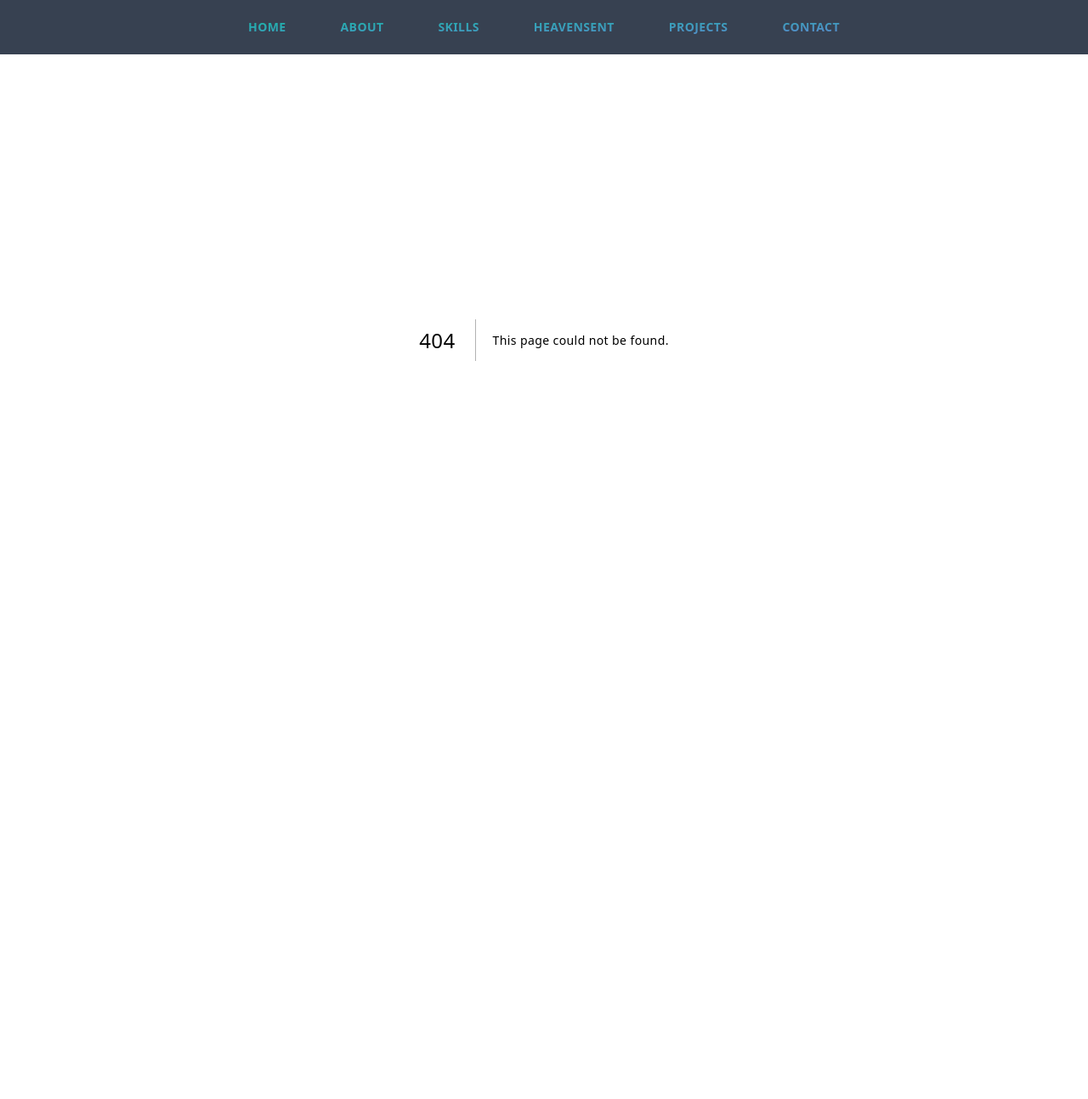
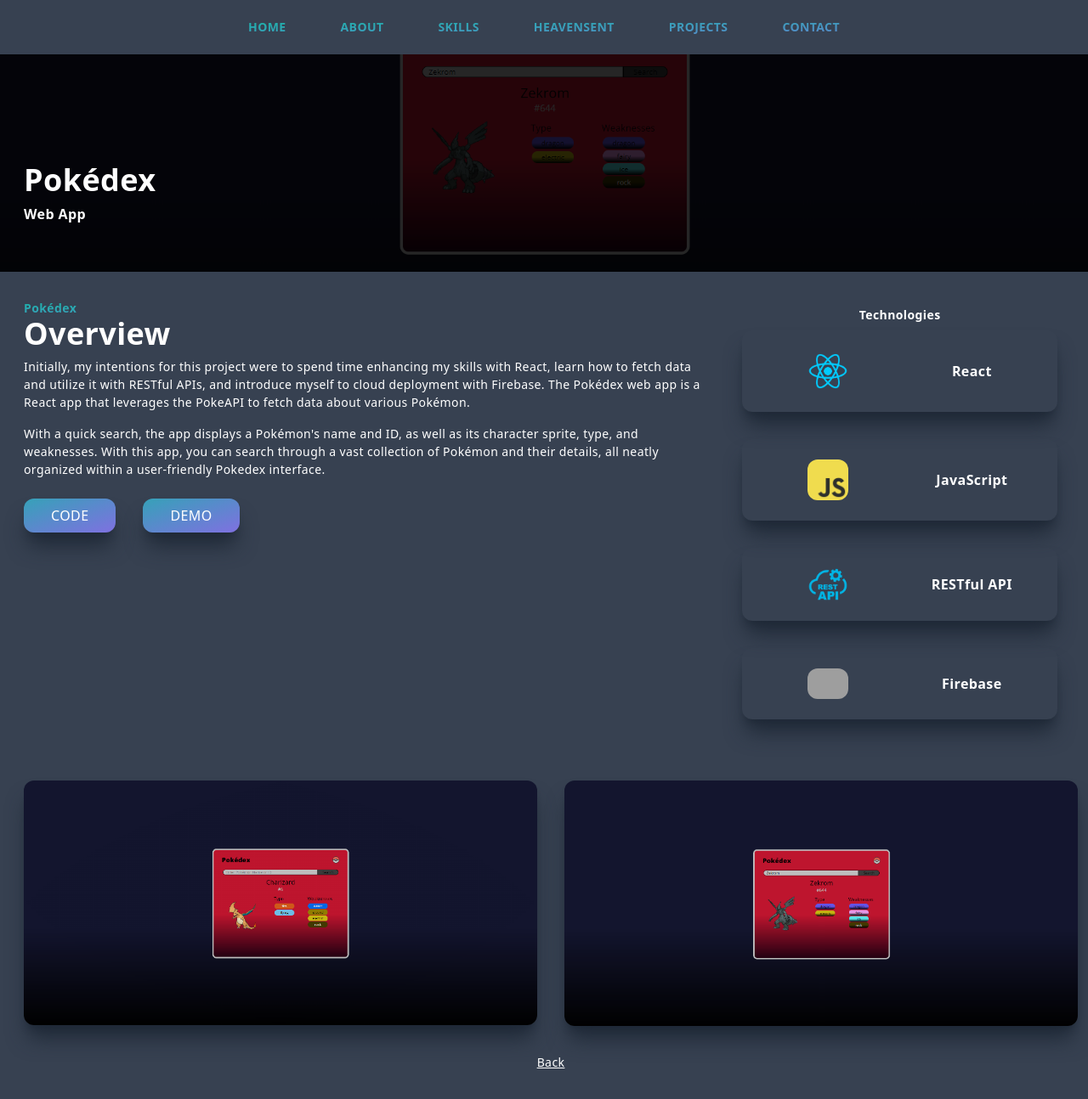
Before and after one commit to m0hue/portfolio-23, a Next.js app: page /pokedex in a window 1280 px wide. Before the commit this address had no page. Shown: the top 1294 px of the page at 85% size. Before the commit the page ends 800 px from the top, so only its background shows below. Built offline with nearby package versions, Linux system fonts and the light colour scheme; grey boxes are pictures that could not be loaded.

Commit message:
Added pokedex page

```diff
--- /dev/null
+++ b/pages/pokedex.jsx
@@ -0,0 +1,94 @@
+import Image from "next/image";
+import React from "react";
+import charImg from "../public/assets/projects/pokedex-char.png";
+import zekImg from "../public/assets/projects/pokedex-zek.png";
+import Link from "next/link";
+import SkillItem from "@/components/SkillItem";
+import reactImg from "../public/assets/skills/react.png";
+import jsImg from "../public/assets/skills/javascript.png"
+import apiImg from "../public/assets/skills/api.png"
+import fbImg from "../public/assets/skills/firebase.png"
+
+
+function pokedex() {
+  return (
+    <div className="w-full mx-auto pb-16">
+      <div className="w-screen h-[30vh] lg:h-[40vh] relative">
+        <div className="absolute top-0 left-0 w-full h-[30vh] lg:h-[40vh] bg-black/80 z-10" />
+        <Image
+          unoptimized
+          className="absolute z-1"
+          layout="fill"
+          objectFit="cover"
+          src={zekImg}
+          alt="/"
+        />
+        <div className="absolute top-[70%] max-w-[1240px] w-full left-[50%] right-[50%] translate-x-[-50%] translate-y-[-50%] z-10 p-2">
+          <h2 className="py-2">Pokédex</h2>
+          <h3>Web App</h3>
+        </div>
+      </div>
+      <div>
+        <div className="max-w-[1240px] mx-auto p-2 grid grid-cols-1 md:grid-cols-3 gap-8 pt-8">
+          <div className="col-span-2">
+            <p className="gradient-1-text">Pokédex</p>
+            <h2>Overview</h2>
+            <p className="py-2">
+              Initially, my intentions for this project were to spend time enhancing my skills with React, learn how to fetch data and utilize it with RESTful APIs, and introduce myself to cloud deployment with Firebase.
+              The Pokédex web app is a React app that leverages the PokeAPI to
+              fetch data about various Pokémon.
+            </p>
+            <p className="py-2">
+              With a quick search, the app displays a Pokémon's name and ID, as well as its character sprite, type, and weaknesses. With this app,
+              you can search through a vast collection of Pokémon and their
+              details, all neatly organized within a user-friendly Pokedex
+              interface.
+            </p>
+            <a target="_blank" href="https://github.com/m0hue/pokedex">
+              <button className="px-8 py-2 mt-4 mr-8 hover:scale-105 ease-in duration-300">
+                Code
+              </button>
+            </a>
+            <a target="_blank" href="https://m-pokedex.web.app">
+              <button className="px-8 py-2 mt-4 mr-8 hover:scale-105 ease-in duration-300">
+                Demo
+              </button>
+            </a>
+          </div>
+          <div className="col-span-4 md:col-span-1">
+            <div className="p-2">
+              <p className="text-center font-bold pb-2">Technologies</p>
+              <div className="grid grid-cols-1 gap-8">
+                <SkillItem title="React" imgSrc={reactImg} />
+                <SkillItem title="JavaScript" imgSrc={jsImg} />
+                <SkillItem title="RESTful API" imgSrc={apiImg} />
+                <SkillItem title="Firebase" imgSrc={fbImg} />
+              </div>
+            </div>
+          </div>
+          <div className="w-screen max-w-[1240px] h-screen flex flex-col items-center">
+            <div className="grid pt-8 md:grid-cols-2 gap-8">
+              <Image
+                unoptimized
+                className="h-auto w-full shadow-xl shadow-gray-800 rounded-xl group hover:scale-125 hover:cursor-zoom-in ease-in-out duration-500"
+                src={charImg}
+              />
+              <Image
+                unoptimized
+                className="h-auto w-full shadow-xl shadow-gray-800 rounded-xl group hover:scale-125 hover:cursor-zoom-in ease-in-out duration-500"
+                src={zekImg}
+              />
+            </div>
+            <Link href="/#projects">
+              <p className="underline cursor-pointer hover:gradient-1-text hover:font-normal ease-in duration-300 p-8">
+                Back
+              </p>
+            </Link>
+          </div>
+        </div>
+      </div>
+    </div>
+  );
+}
+
+export default pokedex;
```
Also changed, not shown: public/assets/projects/pokedex-char.png (added), public/assets/projects/pokedex-zek.png (added).
